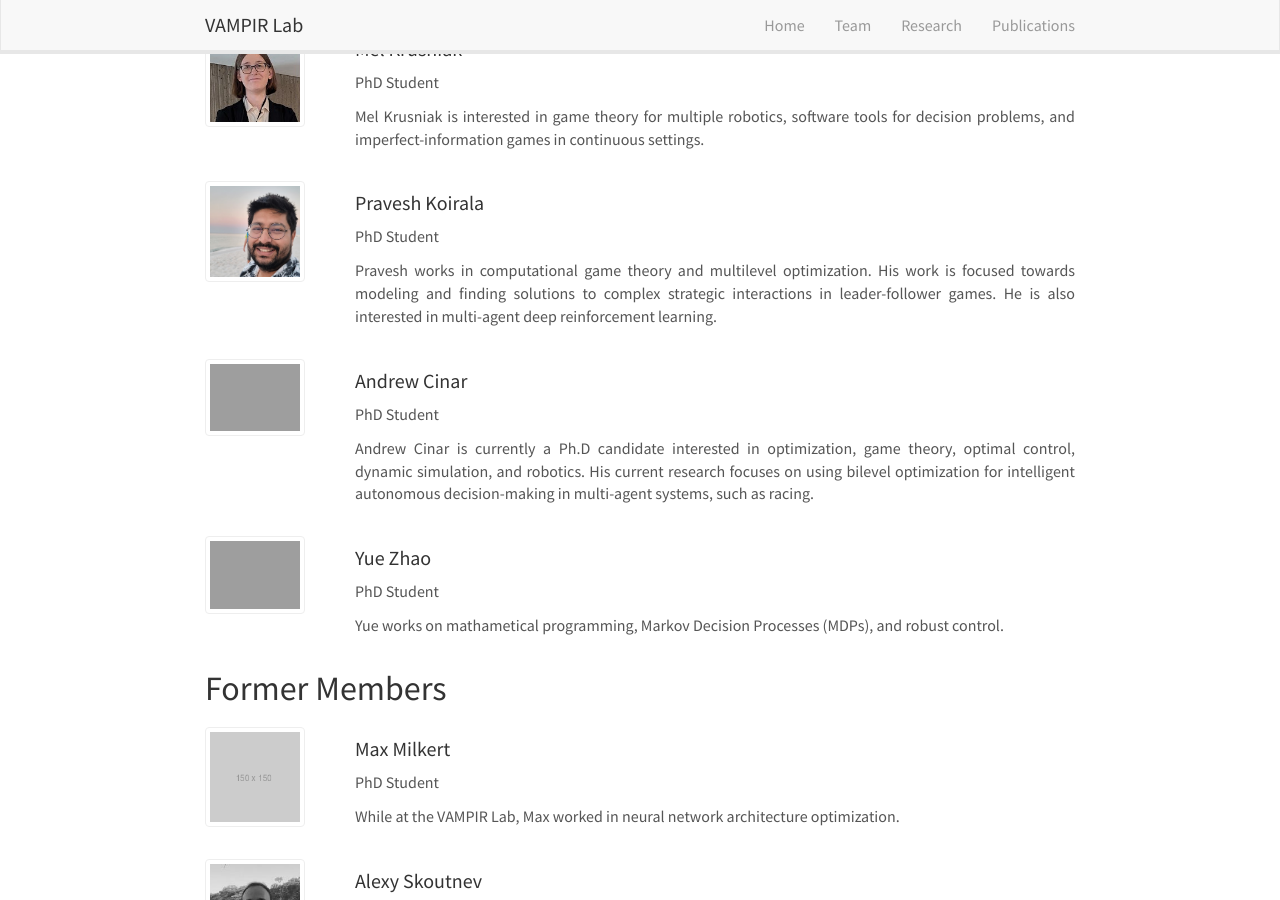
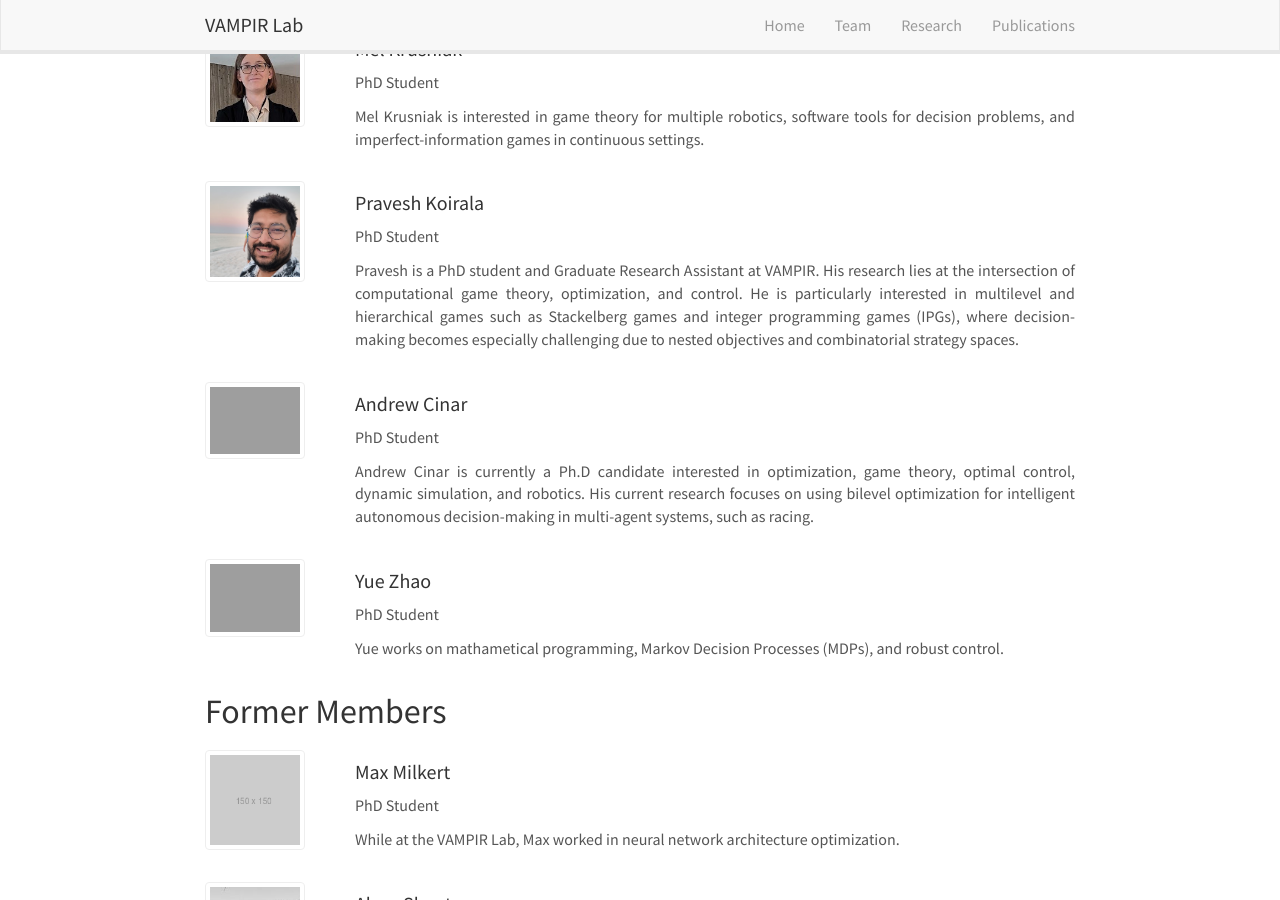
Before and after one commit to VAMPIR-Lab/vampir-lab.github.io, a Jekyll site: the page built from _pages/team/index.html, in a window 1280 px wide and 900 px high, scrolled down 402 px. Built offline with Jekyll 4.4.1, drawn with Linux system fonts in a browser that asks for light colours; nearby versions of some CDN libraries.

Commit message:
Add long bio for Pravesh

```diff
--- a/_pages/team/_posts/2023-03-01-pravesh.md
+++ b/_pages/team/_posts/2023-03-01-pravesh.md
@@ -18,4 +18,10 @@
  - BE (Computer) & MSc (Computer Science), Tribhuvan University
 ---
 
-Pravesh works in computational game theory and multilevel optimization. His work is focused towards modeling and finding solutions to complex strategic interactions in leader-follower games. He is also interested in multi-agent deep reinforcement learning.
+Pravesh is a PhD student and Graduate Research Assistant at VAMPIR. His research lies at the intersection of computational game theory, optimization, and control. He is particularly interested in multilevel and hierarchical games such as Stackelberg games and integer programming games (IPGs), where decision-making becomes especially challenging due to nested objectives and combinatorial strategy spaces.
+
+One of Pravesh's key contributions has been in designing Monte Carlo–based methods for approximating local equilibria in multilevel games. Traditional concepts like Nash equilibrium often fail to scale in these contexts, so we have explored alternative solution approaches that preserve theoretical rigor while remaining computationally feasible. This line of work has been successfully applied to toll-setting problems, pursuit–evasion dynamics, and hierarchical optimization tasks, showing both scalability and robustness in real-world-inspired settings.
+
+More recently, Pravesh co-authored research on Locally Optimal Integer Solutions (LOIS), a new framework for analyzing and solving integer programming games. LOIS offers a practical alternative to pure Nash equilibria, especially in large-scale problems where exhaustive equilibrium computation is not possible. With this framework, we are able to characterize equilibrium-like behavior in integer strategy spaces, enabling analysis of competitive systems in areas such as cybersecurity, transportation, and multi-agent planning.
+
+Originally from Nepal, Pravesh brings with him a background that motivates his interest in solving problems with real-world societal impact. His long-term goal is to advance both the theory and application of game-theoretic optimization, contributing tools that not only deepen mathematical understanding but also directly support engineering and decision-making in complex, adversarial environments.
```
